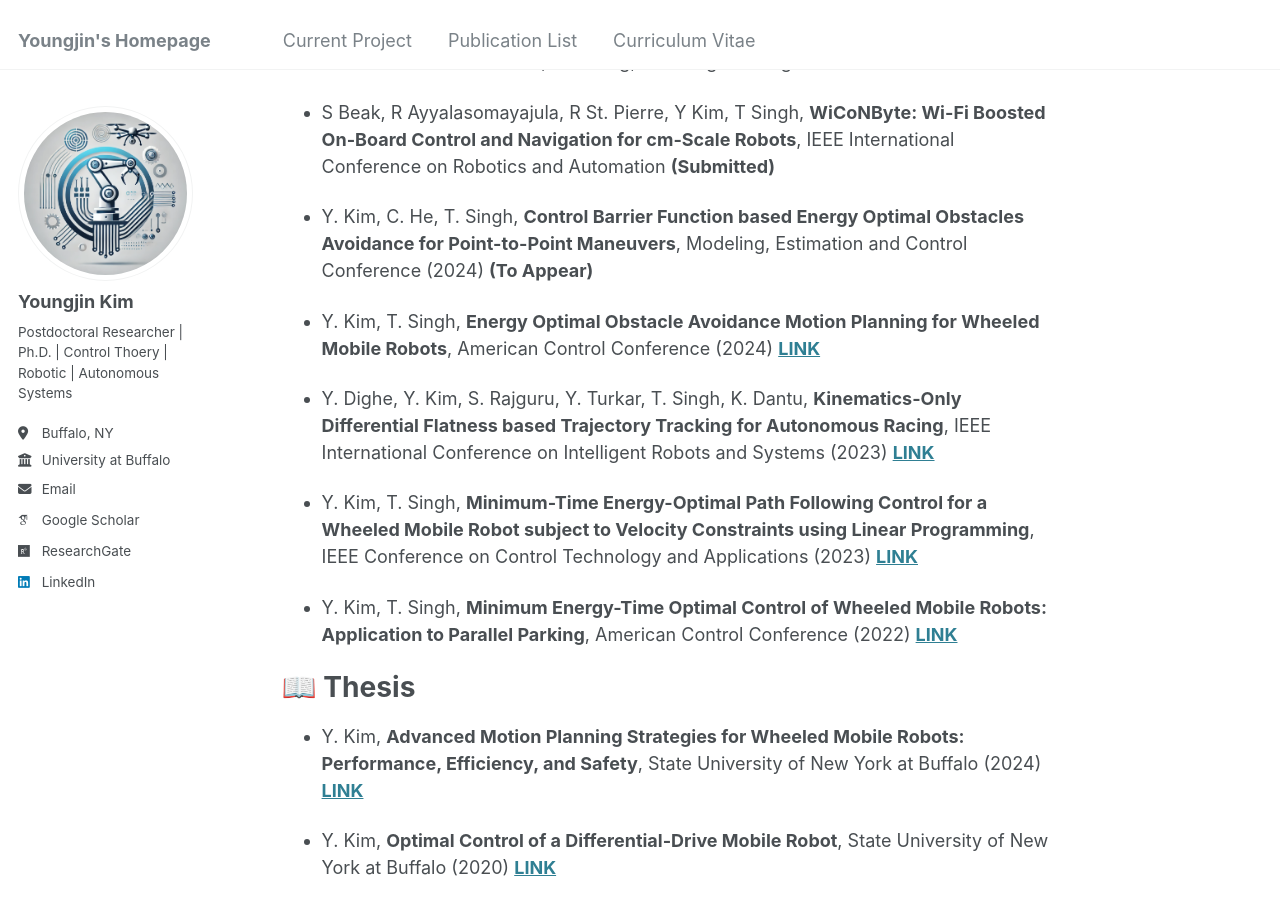
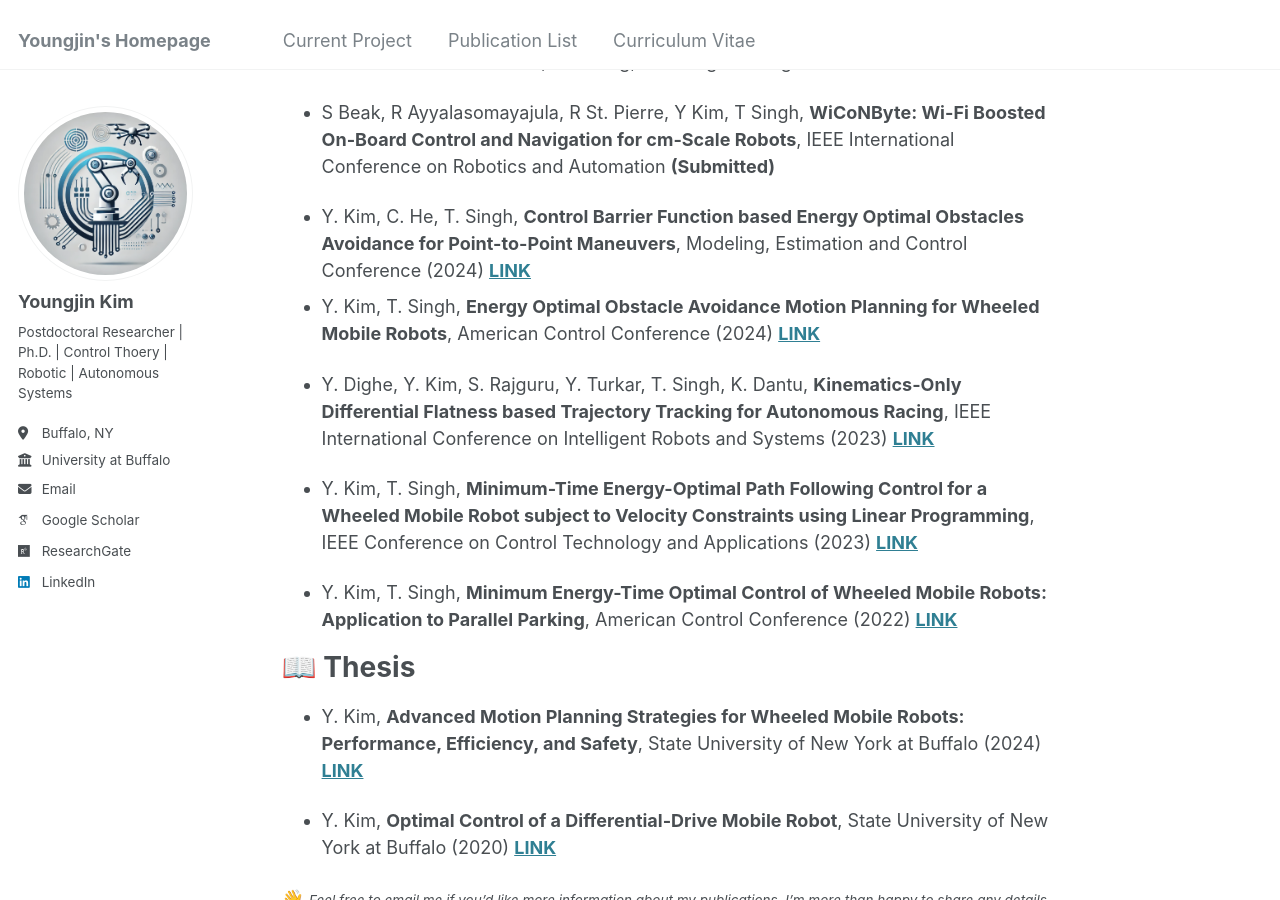
Before and after one commit to AutoBot4Kid/AutoBot4Kid.github.io, a Jekyll site: the page built from _pages/pub.md, in a window 1280 px wide and 900 px high, scrolled down 664 px. Built offline with Jekyll 4.4.1, drawn with Linux system fonts in a browser that asks for light colours; some web fonts are replaced.

Commit message:
pub updates ccta

```diff
--- a/_pages/pub.md
+++ b/_pages/pub.md
@@ -25,8 +25,7 @@ I am currently working on a book that is based on my Ph.D. research. Stay tuned
 - S Beak, R Ayyalasomayajula, R St. Pierre, Y Kim, T Singh, **WiCoNByte: Wi-Fi Boosted On-Board Control and Navigation for cm-Scale Robots**, IEEE International Conference on
 Robotics and Automation **(Submitted)**
 
-- Y.  Kim, C. He, T. Singh, **Control Barrier Function based Energy Optimal Obstacles Avoidance for Point-to-Point Maneuvers**, Modeling, Estimation and Control Conference (2024) **(To Appear)**
-
+- Y.  Kim, C. He, T. Singh, **Control Barrier Function based Energy Optimal Obstacles Avoidance for Point-to-Point Maneuvers**, Modeling, Estimation and Control Conference (2024) **[LINK](hhttps://www.sciencedirect.com/science/article/pii/S240589632500103X?via%3Dihub)**
 - Y.  Kim,  T. Singh, **Energy Optimal Obstacle Avoidance Motion Planning for Wheeled Mobile Robots**, American Control Conference (2024) **[LINK](https://ieeexplore.ieee.org/document/10644836/authors#authors)**
 
 - Y. Dighe, Y.  Kim, S. Rajguru, Y. Turkar,  T.  Singh, K. Dantu, **Kinematics-Only Differential Flatness based Trajectory Tracking for Autonomous Racing**, IEEE International Conference on Intelligent Robots and Systems (2023) **[LINK](https://ieeexplore.ieee.org/document/10341603)**
```
